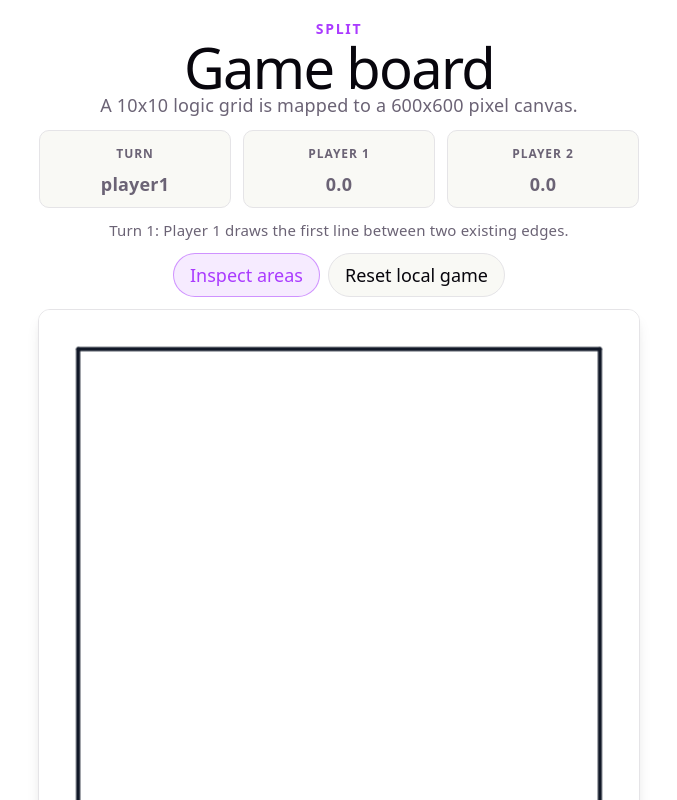
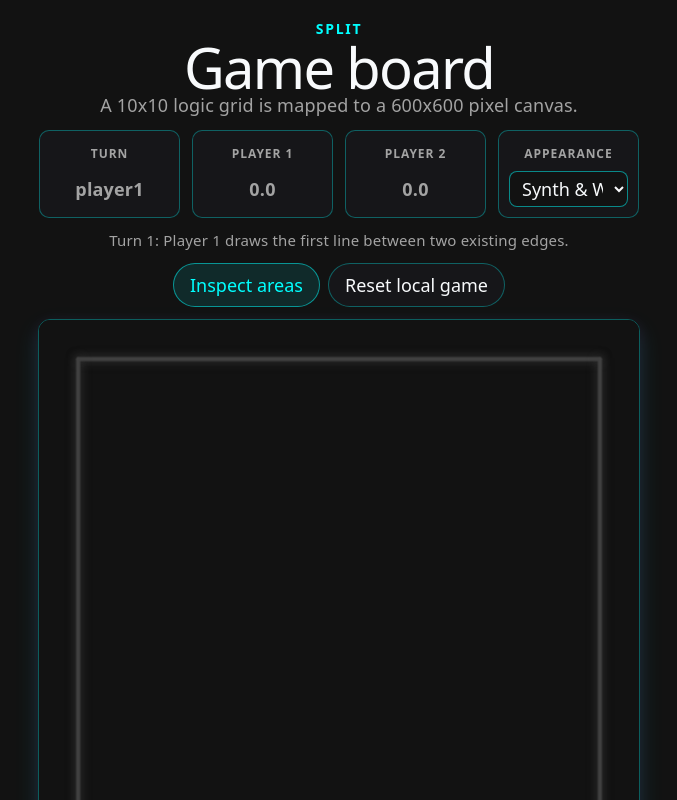
Before and after one commit to gusatb/split, a React (Vite) app: page / in a window 1280 px wide. Shown: the top 800 px of the page, without its empty margins (301-978 px from the left). Built offline with nearby package versions, Linux system fonts and the light colour scheme.

Commit message:
Add dynamic appearance themes
Co-authored-by: Gus Kristiansen <gusatb@users.noreply.github.com>

```diff
--- a/src/App.css
+++ b/src/App.css
@@ -22,17 +22,34 @@
 .game-status {
   display: grid;
   width: min(600px, 100%);
-  grid-template-columns: repeat(3, 1fr);
+  grid-template-columns: repeat(4, 1fr);
   gap: 12px;
 }
 
-.game-status > div {
+.game-status > div,
+.appearance-control {
   display: grid;
   gap: 4px;
   padding: 10px;
   border: 1px solid var(--border);
   border-radius: 10px;
   background: var(--social-bg);
+}
+
+.appearance-control select {
+  width: 100%;
+  min-width: 0;
+  border: 1px solid var(--accent-border);
+  border-radius: 8px;
+  padding: 4px 8px;
+  color: var(--text-h);
+  background: var(--bg);
+  font: inherit;
+}
+
+.appearance-control select:focus-visible {
+  outline: 2px solid var(--accent);
+  outline-offset: 2px;
 }
 
 .label {
--- a/src/App.tsx
+++ b/src/App.tsx
@@ -1,5 +1,6 @@
-import { useState } from 'react'
+import { useEffect, useState } from 'react'
 import { GameCanvas } from './GameCanvas'
+import { themes, type ThemeId } from './themes'
 import { getAreaPolygonPoints, useGameState } from './useGameState'
 import type { AreaInspectionSnapshot } from './types'
 import './App.css'
@@ -19,6 +20,8 @@ function App() {
   const [isInspectingAreas, setIsInspectingAreas] = useState(false)
   const [inspectionAreas, setInspectionAreas] = useState<AreaInspectionSnapshot[]>([])
   const [inspectedArea, setInspectedArea] = useState<AreaInspectionSnapshot | null>(null)
+  const [themeId, setThemeId] = useState<ThemeId>('synth')
+  const activeTheme = themes[themeId]
   const canApplyPieRule = turnCount === 1 && !winner && !pendingAreaChoice
   const turnLabel = winner
     ? `${winner} wins`
@@ -70,6 +73,10 @@ function App() {
     actions.resetGame()
   }
 
+  useEffect(() => {
+    document.documentElement.dataset.theme = themeId
+  }, [themeId])
+
   return (
     <main className="app-shell">
       {winner ? <div className="victory-banner">{winner} wins!</div> : null}
@@ -97,6 +104,16 @@ function App() {
             <span className="label">Player 2</span>
             <strong>{playerScores.player2.toFixed(1)}</strong>
           </div>
+          <label className="appearance-control">
+            <span className="label">Appearance</span>
+            <select
+              value={themeId}
+              onChange={(event) => setThemeId(event.target.value as ThemeId)}
+            >
+              <option value="synth">{themes.synth.label}</option>
+              <option value="tactile">{themes.tactile.label}</option>
+            </select>
+          </label>
         </div>
 
         <p className="prompt">{prompt}</p>
@@ -128,6 +145,7 @@ function App() {
 
         <GameCanvas
           key={isInspectingAreas ? 'inspection-canvas' : 'game-canvas'}
+          theme={activeTheme}
           board={board}
           lines={lines}
           areas={areas}
--- a/src/index.css
+++ b/src/index.css
@@ -1,15 +1,15 @@
 :root {
-  --text: #6b6375;
-  --text-h: #08060d;
-  --bg: #fff;
-  --border: #e5e4e7;
-  --code-bg: #f4f3ec;
-  --accent: #aa3bff;
-  --accent-bg: rgba(170, 59, 255, 0.1);
-  --accent-border: rgba(170, 59, 255, 0.5);
-  --social-bg: rgba(244, 243, 236, 0.5);
+  --text: #a3a3a3;
+  --text-h: #f8fafc;
+  --bg: #121212;
+  --border: rgba(0, 255, 255, 0.32);
+  --code-bg: rgba(0, 255, 255, 0.1);
+  --accent: #00ffff;
+  --accent-bg: rgba(0, 255, 255, 0.1);
+  --accent-border: rgba(0, 255, 255, 0.5);
+  --social-bg: rgba(24, 24, 27, 0.82);
   --shadow:
-    rgba(0, 0, 0, 0.1) 0 10px 15px -3px, rgba(0, 0, 0, 0.05) 0 4px 6px -2px;
+    rgba(0, 255, 255, 0.14) 0 10px 24px, rgba(255, 0, 255, 0.08) 0 4px 16px;
 
   --sans: system-ui, 'Segoe UI', Roboto, sans-serif;
   --heading: system-ui, 'Segoe UI', Roboto, sans-serif;
@@ -17,7 +17,7 @@
 
   font: 18px/145% var(--sans);
   letter-spacing: 0.18px;
-  color-scheme: light dark;
+  color-scheme: dark;
   color: var(--text);
   background: var(--bg);
   font-synthesis: none;
@@ -30,24 +30,19 @@
   }
 }
 
-@media (prefers-color-scheme: dark) {
-  :root {
-    --text: #9ca3af;
-    --text-h: #f3f4f6;
-    --bg: #16171d;
-    --border: #2e303a;
-    --code-bg: #1f2028;
-    --accent: #c084fc;
-    --accent-bg: rgba(192, 132, 252, 0.15);
-    --accent-border: rgba(192, 132, 252, 0.5);
-    --social-bg: rgba(47, 48, 58, 0.5);
-    --shadow:
-      rgba(0, 0, 0, 0.4) 0 10px 15px -3px, rgba(0, 0, 0, 0.25) 0 4px 6px -2px;
-  }
-
-  #social .button-icon {
-    filter: invert(1) brightness(2);
-  }
+:root[data-theme='tactile'] {
+  --text: #60584e;
+  --text-h: #1a1a1a;
+  --bg: #f9f6f0;
+  --border: rgba(26, 26, 26, 0.18);
+  --code-bg: rgba(192, 64, 0, 0.1);
+  --accent: #c04000;
+  --accent-bg: rgba(192, 64, 0, 0.1);
+  --accent-border: rgba(192, 64, 0, 0.45);
+  --social-bg: rgba(255, 252, 246, 0.92);
+  --shadow:
+    rgba(0, 0, 0, 0.12) 0 10px 18px -8px, rgba(0, 0, 0, 0.08) 0 2px 8px;
+  color-scheme: light;
 }
 
 #root {
@@ -70,6 +65,7 @@ body {
   min-height: 100%;
   overflow-x: hidden;
   touch-action: manipulation;
+  background: var(--bg);
 }
 
 h1,
--- /dev/null
+++ b/src/themes.ts
@@ -0,0 +1,105 @@
+import type { LineColor, PlayerColor } from './types'
+
+export type ThemeId = 'synth' | 'tactile'
+
+export interface PlayerTheme {
+  stroke: string
+  fill: string
+}
+
+export interface ThemeConfig {
+  id: ThemeId
+  label: string
+  background: string
+  text: string
+  mutedText: string
+  panel: string
+  border: string
+  accent: string
+  neutralLine: string
+  pendingFill: string
+  pendingStroke: string
+  freeFill: string
+  freeStroke: string
+  players: Record<PlayerColor, PlayerTheme>
+  effects: {
+    shadowBlur: number
+    shadowColor: 'stroke' | string
+    shadowOffsetX: number
+    shadowOffsetY: number
+  }
+  cursor: 'glowCircle' | 'crosshair'
+}
+
+export const themes: Record<ThemeId, ThemeConfig> = {
+  synth: {
+    id: 'synth',
+    label: 'Synth & Wireframe',
+    background: '#121212',
+    text: '#F8FAFC',
+    mutedText: '#A3A3A3',
+    panel: 'rgba(24, 24, 27, 0.82)',
+    border: 'rgba(0, 255, 255, 0.32)',
+    accent: '#00FFFF',
+    neutralLine: '#404040',
+    pendingFill: 'rgba(255, 255, 0, 0.16)',
+    pendingStroke: '#FFFF00',
+    freeFill: 'rgba(0, 255, 128, 0.14)',
+    freeStroke: '#00FF80',
+    players: {
+      player1: {
+        stroke: '#00FFFF',
+        fill: 'rgba(0, 255, 255, 0.15)',
+      },
+      player2: {
+        stroke: '#FF00FF',
+        fill: 'rgba(255, 0, 255, 0.15)',
+      },
+    },
+    effects: {
+      shadowBlur: 10,
+      shadowColor: 'stroke',
+      shadowOffsetX: 0,
+      shadowOffsetY: 0,
+    },
+    cursor: 'glowCircle',
+  },
+  tactile: {
+    id: 'tactile',
+    label: 'Tactile Minimalist',
+    background: '#F9F6F0',
+    text: '#1A1A1A',
+    mutedText: '#60584E',
+    panel: 'rgba(255, 252, 246, 0.92)',
+    border: 'rgba(26, 26, 26, 0.18)',
+    accent: '#C04000',
+    neutralLine: '#1A1A1A',
+    pendingFill: 'rgba(192, 64, 0, 0.14)',
+    pendingStroke: '#C04000',
+    freeFill: 'rgba(47, 79, 79, 0.14)',
+    freeStroke: '#2F4F4F',
+    players: {
+      player1: {
+        stroke: '#C04000',
+        fill: 'rgba(192, 64, 0, 0.8)',
+      },
+      player2: {
+        stroke: '#2F4F4F',
+        fill: 'rgba(47, 79, 79, 0.8)',
+      },
+    },
+    effects: {
+      shadowBlur: 2,
+      shadowColor: 'rgba(0,0,0,0.2)',
+      shadowOffsetX: 1,
+      shadowOffsetY: 2,
+    },
+    cursor: 'crosshair',
+  },
+}
+
+export const getLineStroke = (theme: ThemeConfig, color: LineColor) =>
+  color === 'neutral' ? theme.neutralLine : theme.players[color].stroke
+
+export const getAreaFill = (theme: ThemeConfig, color: LineColor) =>
+  color === 'neutral' ? 'rgba(255, 255, 255, 0)' : theme.players[color].fill
```
Also changed, not shown: src/GameCanvas.tsx (+81 -36 lines).
